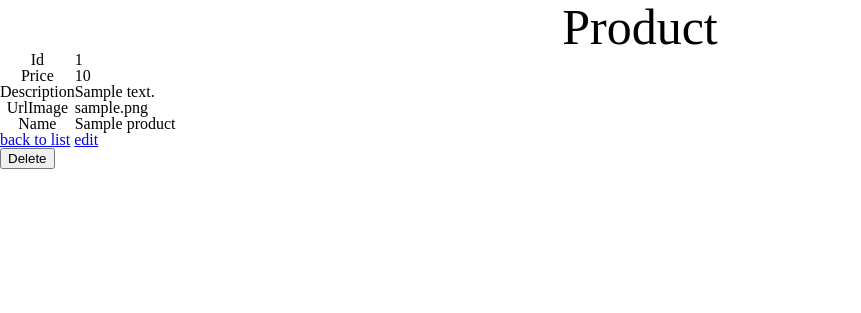
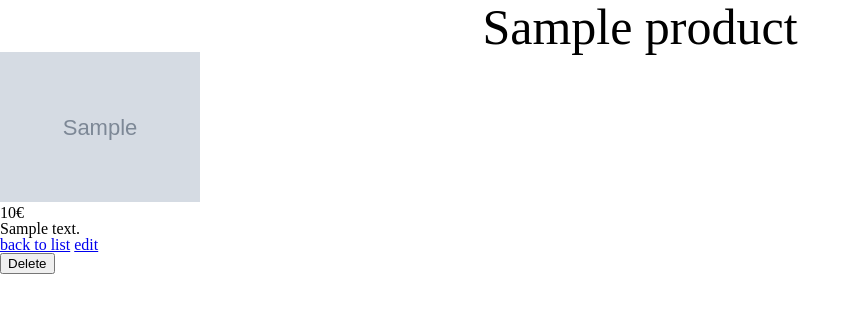
Before and after one commit to delphine-nguyen/ProductManagement_symf, a Symfony app: template templates/product/show.html.twig in a window 1280 px wide. Shown: the part 34-347 px from the top of the page, without its empty margins (0-861 px from the left). Run offline with Twig, Linux system fonts and the light colour scheme; the template is opened without the code that fills it: most values are stand-ins (such as "Sample title", 1, 10 or a date in 2020); grey boxes marked "Sample" are stand-in pictures; some libraries are stand-ins or nearby versions.

Commit message:
(chore) Transform table to ProductCard

```diff
--- a/templates/product/show.html.twig
+++ b/templates/product/show.html.twig
@@ -1,38 +1,28 @@
 {% extends 'base.html.twig' %}
 
-{% block title %}Product{% endblock %}
+{% block title %}Product
+{% endblock %}
 
 {% block body %}
-    <h1>Product</h1>
+	<h1>{{ product.name }}</h1>
 
-    <table class="table">
-        <tbody>
-            <tr>
-                <th>Id</th>
-                <td>{{ product.id }}</td>
-            </tr>
-            <tr>
-                <th>Price</th>
-                <td>{{ product.price }}</td>
-            </tr>
-            <tr>
-                <th>Description</th>
-                <td>{{ product.description }}</td>
-            </tr>
-            <tr>
-                <th>UrlImage</th>
-                <td>{{ product.urlImage }}</td>
-            </tr>
-            <tr>
-                <th>Name</th>
-                <td>{{ product.name }}</td>
-            </tr>
-        </tbody>
-    </table>
+	<article class="productCard">
+		<img src="{{ product.urlImage }}" alt="Placeholder" class="productImg"/>
+		<p class="productPrice">{{ product.price }}€</p>
+		<p class="productDesc">{{ product.description }}</p>
+		{% if app.user %}
+			{% if "ROLE_ADMIN" in app.user.roles %}
+				<div class="productActions">
+					<a href="{{ path('app_product_show', {'id': product.id}) }}" class="routeButton">show</a>
+					<a href="{{ path('app_product_edit', {'id': product.id}) }}" class="routeButton">edit</a>
+				</div>
+			{% endif %}
+		{% endif %}
+	</article>
 
-    <a href="{{ path('app_product_index') }}">back to list</a>
+	<a href="{{ path('app_product_index') }}">back to list</a>
 
-    <a href="{{ path('app_product_edit', {'id': product.id}) }}">edit</a>
+	<a href="{{ path('app_product_edit', {'id': product.id}) }}">edit</a>
 
-    {{ include('product/_delete_form.html.twig') }}
+	{{ include('product/_delete_form.html.twig') }}
 {% endblock %}
```
